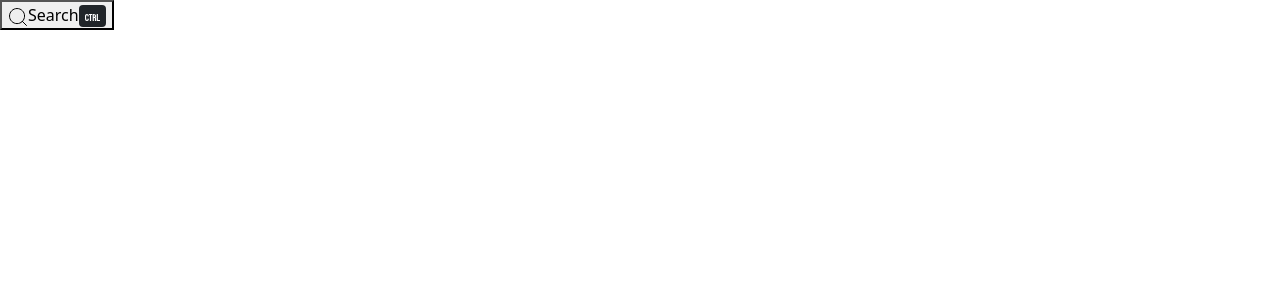
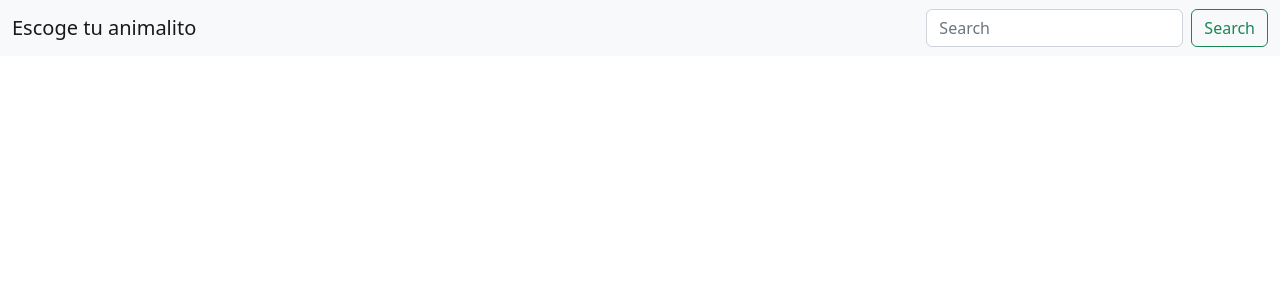
Before and after one commit to Perezdh13/hackathon-animApp, a React (Create React App) app in the folder client/: page / in a window 1280 px wide. Shown: the top 300 px of the page. Built offline with nearby package versions, Linux system fonts and the light colour scheme.

Commit message:
searchBar

```diff
--- a/client/src/components/Search.jsx
+++ b/client/src/components/Search.jsx
@@ -1,33 +1,35 @@
 import React from 'react'
-import '../css/search.css';
+import Button from 'react-bootstrap/Button';
+import Container from 'react-bootstrap/Container';
+import Form from 'react-bootstrap/Form';
+import Nav from 'react-bootstrap/Nav';
+import Navbar from 'react-bootstrap/Navbar';
+import NavDropdown from 'react-bootstrap/NavDropdown';
+
+
 const Search = () => {
+
+
+
   return (
 
     <>
-      {/* <div className='container'>
-        <input type="text" className='form-control' placeholder="¿Qué animal estas buscando?" aria-label="Buscar" aria-describedby="btnGroupAddon" />
-        <span className='icon'><i class="fa fa-search"></i></span>
+      <Navbar bg="light" expand="lg">
+      <Container fluid>
+        <Navbar.Brand href="#">Escoge tu animalito</Navbar.Brand>
 
-      </div> */}
-      {/* <div className='box'>
-      <div className='container-1'>
-         <span className='icon'><i className='fa fa-search'></i></span>
-          <input type="text" id="search" placeholder="¿Qué animal estas buscando?" />
-        </div>
-      </div> */}
-    <div class="bd-search" id="docsearch" data-bd-docs-version="5.3">
-      <button type="button" class="DocSearch DocSearch-Button" aria-label="Search">
-        <span class="DocSearch-Button-Container">
-          <svg width="20" height="20" class="DocSearch-Search-Icon" viewBox="0 0 20 20">
-            <path d="M14.386 14.386l4.0877 4.0877-4.0877-4.0877c-2.9418 2.9419-7.7115 2.9419-10.6533 0-2.9419-2.9418-2.9419-7.7115 0-10.6533 2.9418-2.9419 7.7115-2.9419 10.6533 0 2.9419 2.9418 2.9419 7.7115 0 10.6533z" stroke="currentColor" fill="none" fill-rule="evenodd" stroke-linecap="round" stroke-linejoin="round"></path>
-          </svg>
-          <span class="DocSearch-Button-Placeholder">Search</span>
-          </span><span class="DocSearch-Button-Keys"><kbd class="DocSearch-Button-Key">
-          <svg width="15" height="15" class="DocSearch-Control-Key-Icon">
-            <path d="M4.505 4.496h2M5.505 5.496v5M8.216 4.496l.055 5.993M10 7.5c.333.333.5.667.5 1v2M12.326 4.5v5.996M8.384 4.496c1.674 0 2.116 0 2.116 1.5s-.442 1.5-2.116 1.5M3.205 9.303c-.09.448-.277 1.21-1.241 1.203C1 10.5.5 9.513.5 8V7c0-1.57.5-2.5 1.464-2.494.964.006 1.134.598 1.24 1.342M12.553 10.5h1.953" stroke-width="1.2" stroke="currentColor" fill="none" stroke-linecap="square"></path>
-            </svg></kbd></span>
-            </button>
-            </div>
+          <Form className="d-flex">
+            <Form.Control
+              type="search"
+              placeholder="Search"
+              className="me-2"
+              aria-label="Search"
+            />
+            <Button variant="outline-success">Search</Button>
+          </Form>
+
+      </Container>
+    </Navbar>
 
 
 
```
